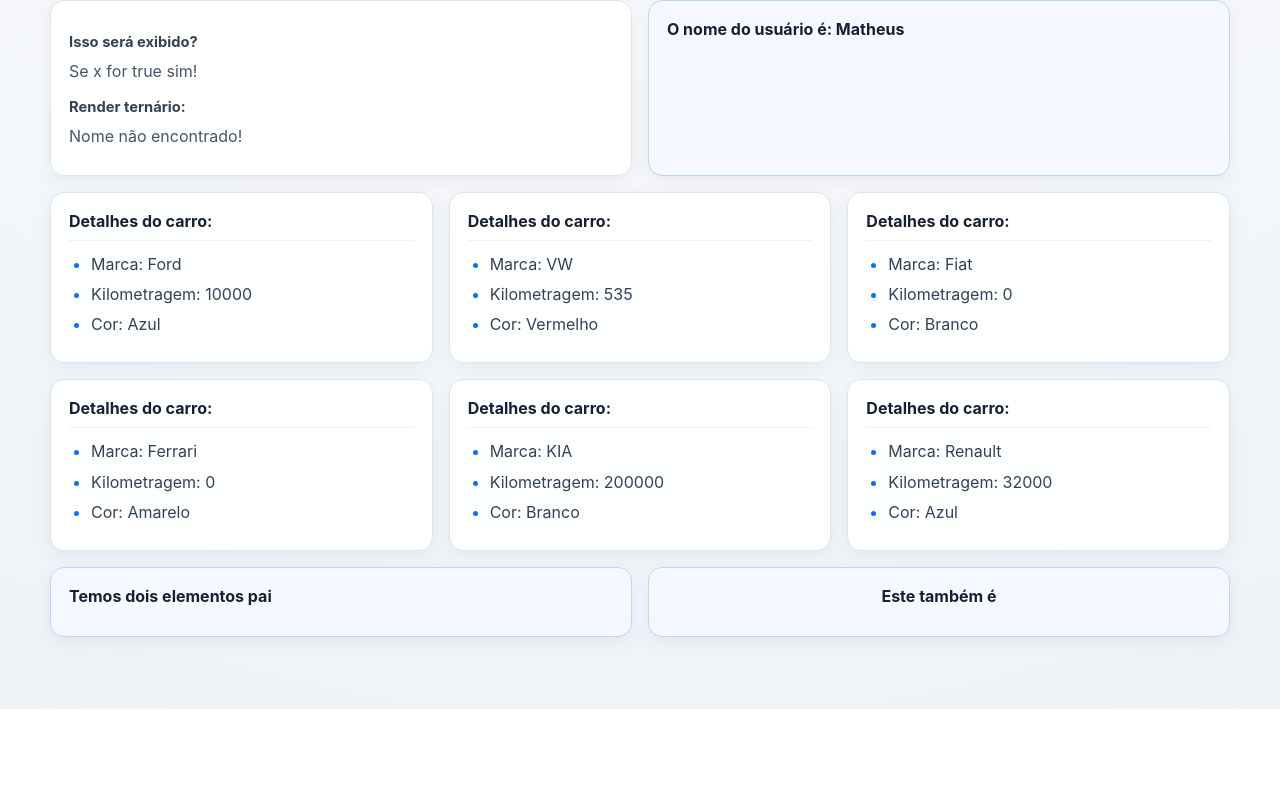
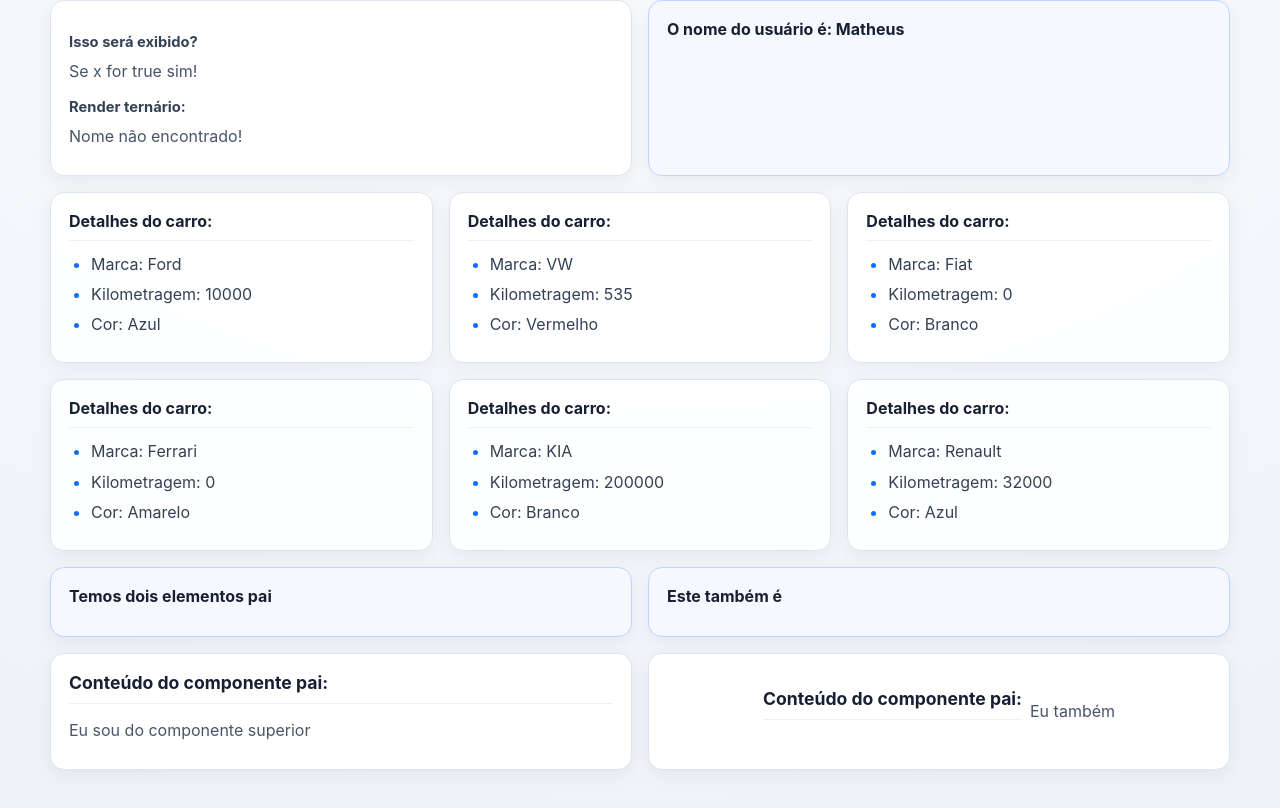
Before and after one commit to GleissonPDias/aula_08, a React (Vite) app in the folder aula-08/: page / in a window 1280 px wide. Shown: the part 717-1525 px from the top of the page. Before the commit the page ends 1426 px from the top, so only its background shows below. Built offline with nearby package versions, Linux system fonts and the light colour scheme.

Commit message:
feat: compose content with children

```diff
--- a/aula-08/src/App.jsx
+++ b/aula-08/src/App.jsx
@@ -6,6 +6,7 @@ import ConditionalRender from "./components/ConditionalRender";
 import ShowUserName from "./components/ShowUserName";
 import CarDetails from "./components/CarDetails";
 import Fragment from "./components/Fragment";
+import Container from "./components/Container";
 
 function App() {
 
@@ -46,6 +47,15 @@ function App() {
   />
 ))}
 <Fragment />
+<Container>
+  <p>Eu sou do componente superior</p>
+</Container>
+
+<Container>
+  <div>
+    <p>Eu também</p>
+  </div>
+</Container>
 
     </div>
   )
--- a/aula-08/src/components/Container.jsx
+++ b/aula-08/src/components/Container.jsx
@@ -0,0 +1,14 @@
+import React from "react";
+
+const Container = ({ children }) => {
+  return (
+    <div>
+      <h1>Conteúdo do componente pai:</h1>
+
+      {/* Renderiza tudo o que foi colocado entre as tags de Container. */}
+      {children}
+    </div>
+  );
+};
+
+export default Container;
```
